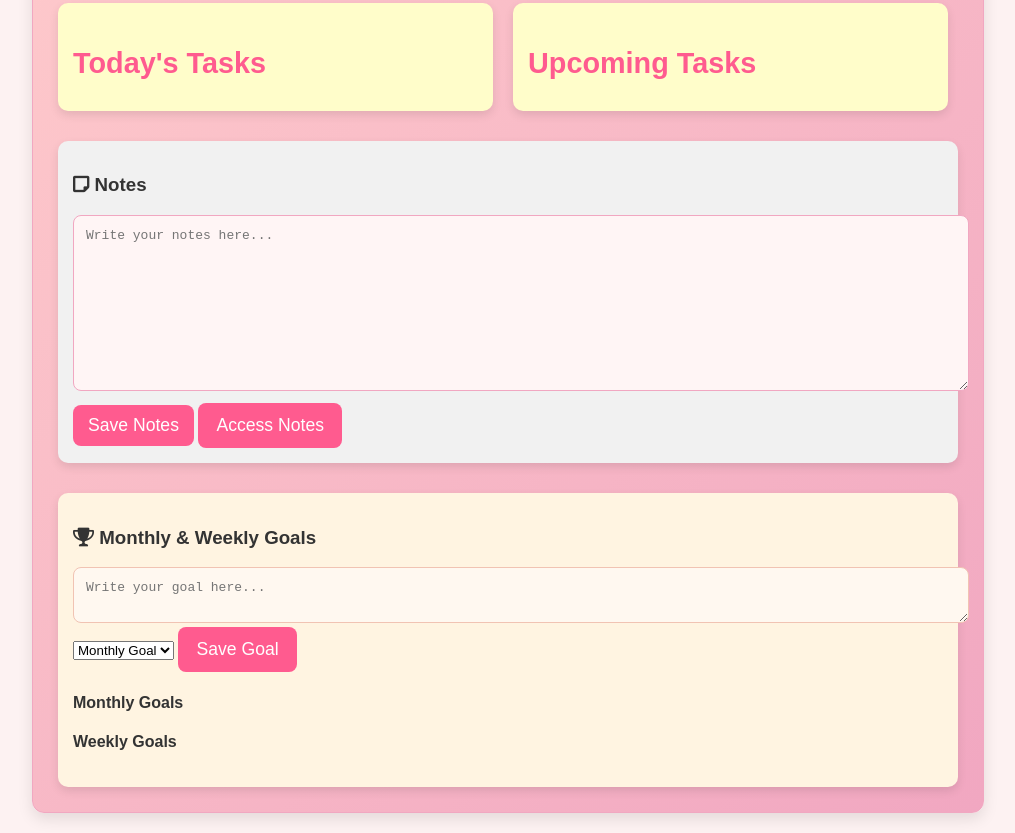
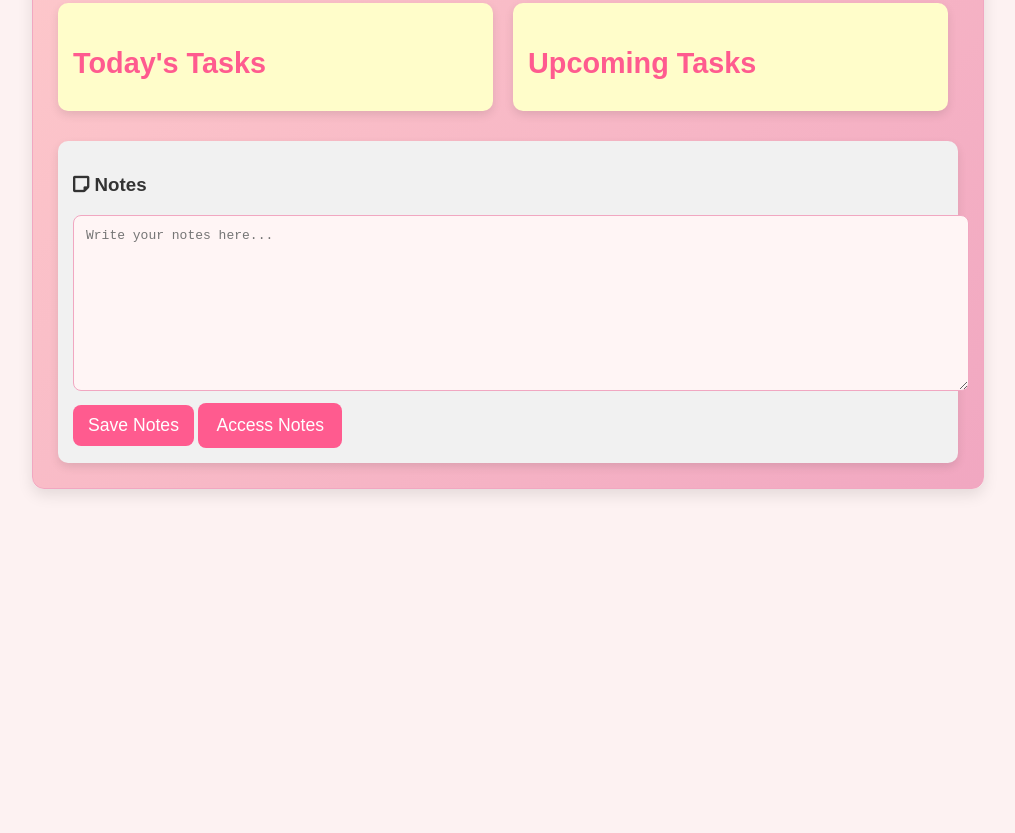
Before and after one commit to Thumekaxuba/My-To-Do-List, a website: page index.html in a window 1280 px wide. Shown: the part 275-1108 px from the top of the page, without its empty margins (132-1147 px from the left). After the commit the page ends 800 px from the top, so only its background shows below. Drawn offline with Linux system fonts and the light colour scheme.

Commit message:
rEMOVED THE GOALS SECTION

```diff
--- a/index.html
+++ b/index.html
@@ -42,26 +42,6 @@
       <button id="access-notes" class="action-btn" onclick="accessNotes()">Access Notes</button>
     </div>
 
-    <!-- Goals Section Styling -->
-    <div id="goals-section">
-      <h3><i class="fas fa-trophy"></i> Monthly & Weekly Goals</h3>
-      <!-- Goal Input Section -->
-      <textarea id="goal-text" placeholder="Write your goal here..."></textarea>
-      <select id="goal-type">
-        <option value="monthly">Monthly Goal</option>
-        <option value="weekly">Weekly Goal</option>
-      </select>
-      <button id="save-goal">Save Goal</button>
-
-      <!-- Goal List Section -->
-      <div id="goal-list">
-        <h4>Monthly Goals</h4>
-        <ul id="monthly-goals-list"></ul>
-        <h4>Weekly Goals</h4>
-        <ul id="weekly-goals-list"></ul>
-      </div>
-    </div>
-
   <!-- Link to JavaScript file -->
   <script src="script.js"></script>
 </body>
```
